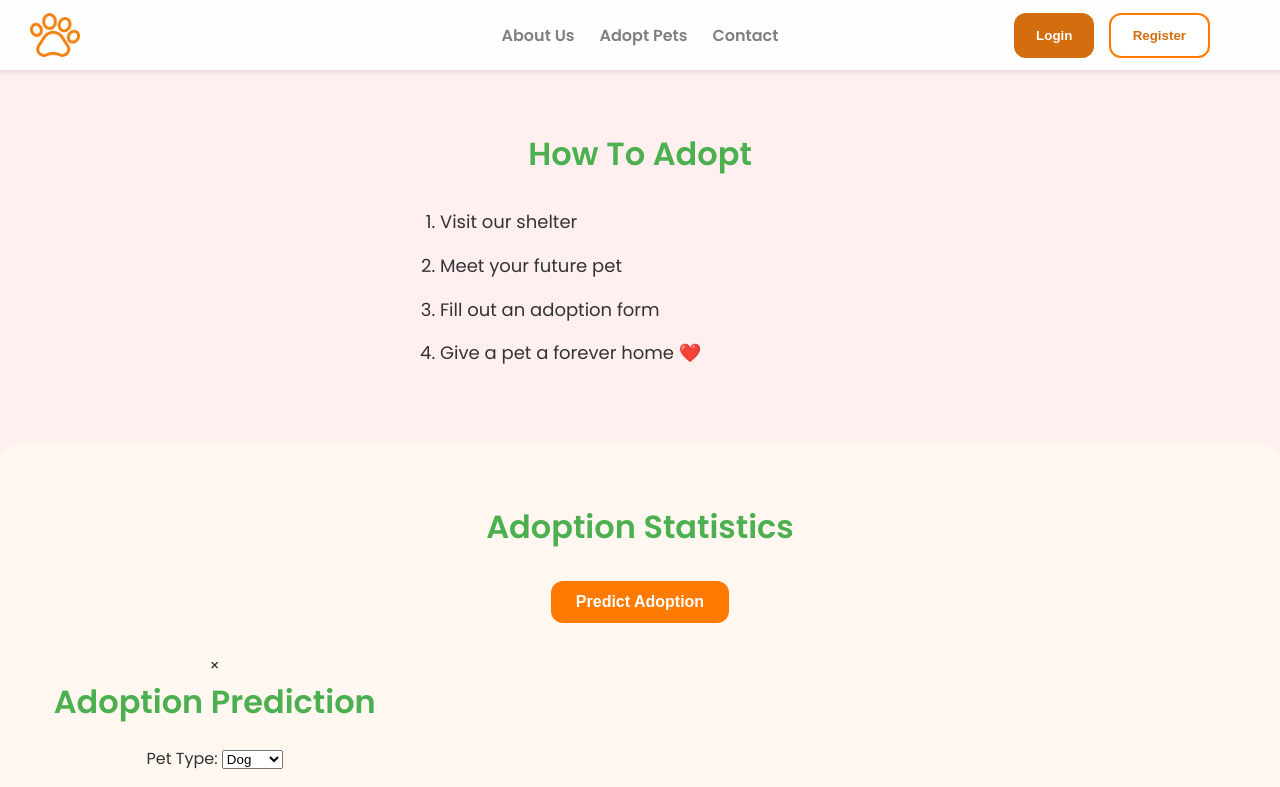
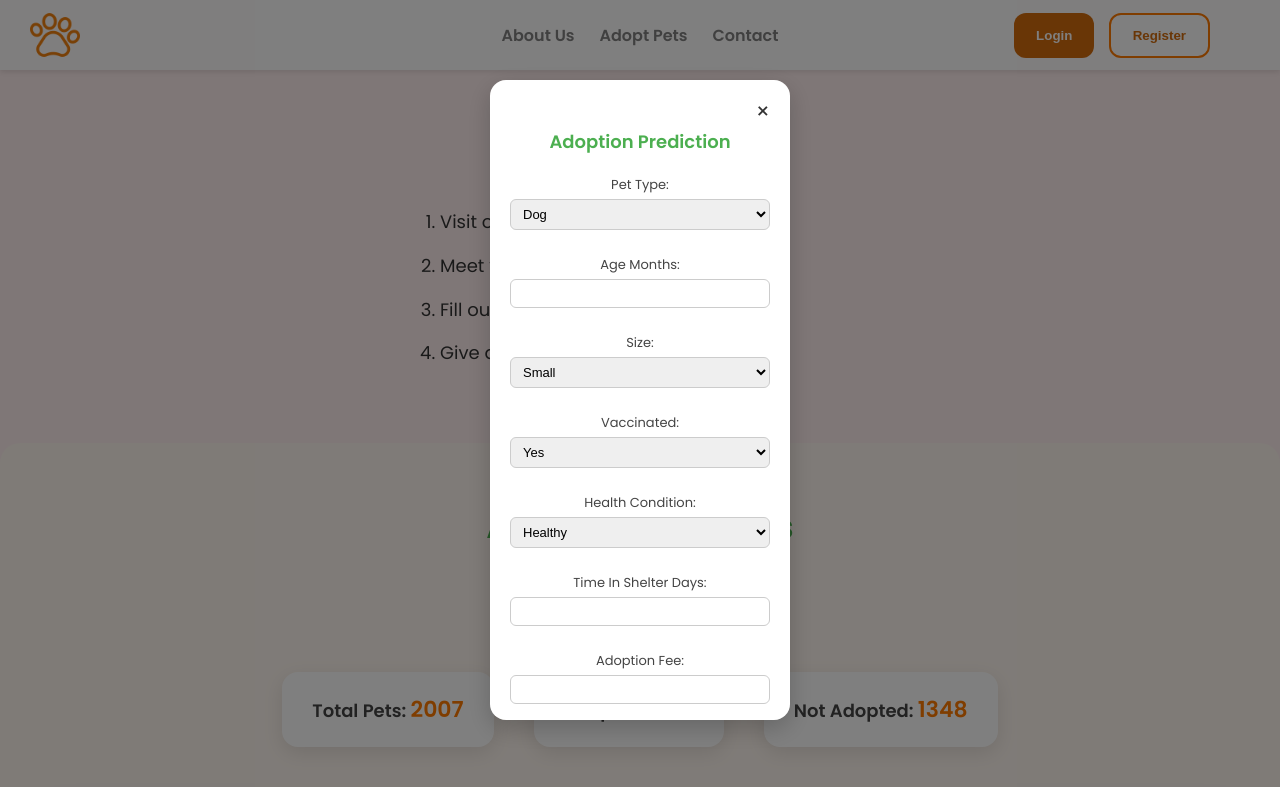
Before and after one commit to Mirjana3/Happy-Paws, a plain HTML site: page pages/myPage.html in a window 1280 px wide. Both pictures are taken after a click on the button "Predict Adoption". Shown: the top 787 px of the page. Drawn offline with nearby package versions, Linux system fonts and the light colour scheme; no server answers.

Commit message:
Update style.css

```diff
--- a/style.css
+++ b/style.css
@@ -760,6 +760,114 @@ footer {
     text-align: center;
 }
 
+/* Modal */
+.modal {
+    position: fixed;
+    z-index: 1000;
+    left: 0;
+    top: 0;
+    width: 100%;
+    height: 100%;
+    background-color: rgba(0,0,0,0.5);
+    display: flex;
+    justify-content: center;
+    align-items: center;
+    padding: 15px;
+}
+
+.modal-content {
+    background: white;
+    padding: 15px 20px;
+    border-radius: 16px;
+    width: 100%;
+    max-width: 300px; /* još manja širina */
+    max-height: 80vh;
+    overflow-y: auto;
+    box-shadow: 0 8px 25px rgba(0,0,0,0.2);
+    display: flex;
+    flex-direction: column;
+}
+
+.modal-content h2 {
+    font-size: 18px; /* manji naslov */
+    text-align: center;
+    margin-bottom: 12px;
+    word-wrap: break-word;
+}
+
+.modal-content label {
+    display: flex;
+    flex-direction: column;
+    font-weight: 500;
+    font-size: 13px;
+    color: #444;
+    margin-bottom: 10px; /* razmak između polja */
+}
+
+.modal-content select,
+.modal-content input {
+    margin-top: 4px;
+    padding: 6px 8px;
+    font-size: 13px;
+    border-radius: 6px;
+    border: 1px solid #ccc;
+}
+
+.modal-content .close {
+    align-self: flex-end;
+    font-size: 22px;
+    cursor: pointer;
+}
+
+#predictBtn {
+    padding: 12px 25px;
+    font-size: 15px;
+    border-radius: 12px;
+    cursor: pointer;
+    background: #ff7a00;
+    color: white;
+    border: none;
+    margin-bottom: 20px;
+    transition: background 0.3s;
+}
+
+#predictBtn:hover {
+    background: #e56c00;
+}
+
+/* Responsive za male ekrane */
+@media (max-width: 400px) {
+    .modal-content {
+        max-width: 90%;
+        padding: 15px 20px;
+    }
+
+    .modal-content h2 {
+        font-size: 18px;
+    }
+
+    .modal-content label {
+        font-size: 13px;
+    }
+
+    .modal-content select,
+    .modal-content input {
+        font-size: 13px;
+        padding: 7px 9px;
+    }
+
+    #predictBtn {
+        font-size: 14px;
+        padding: 10px 20px;
+    }
+}
+
+.close {
+    float: right;
+    cursor: pointer;
+    font-size: 24px;
+}
+
 .stats-overview {
     display: flex;
     justify-content: center;
```
